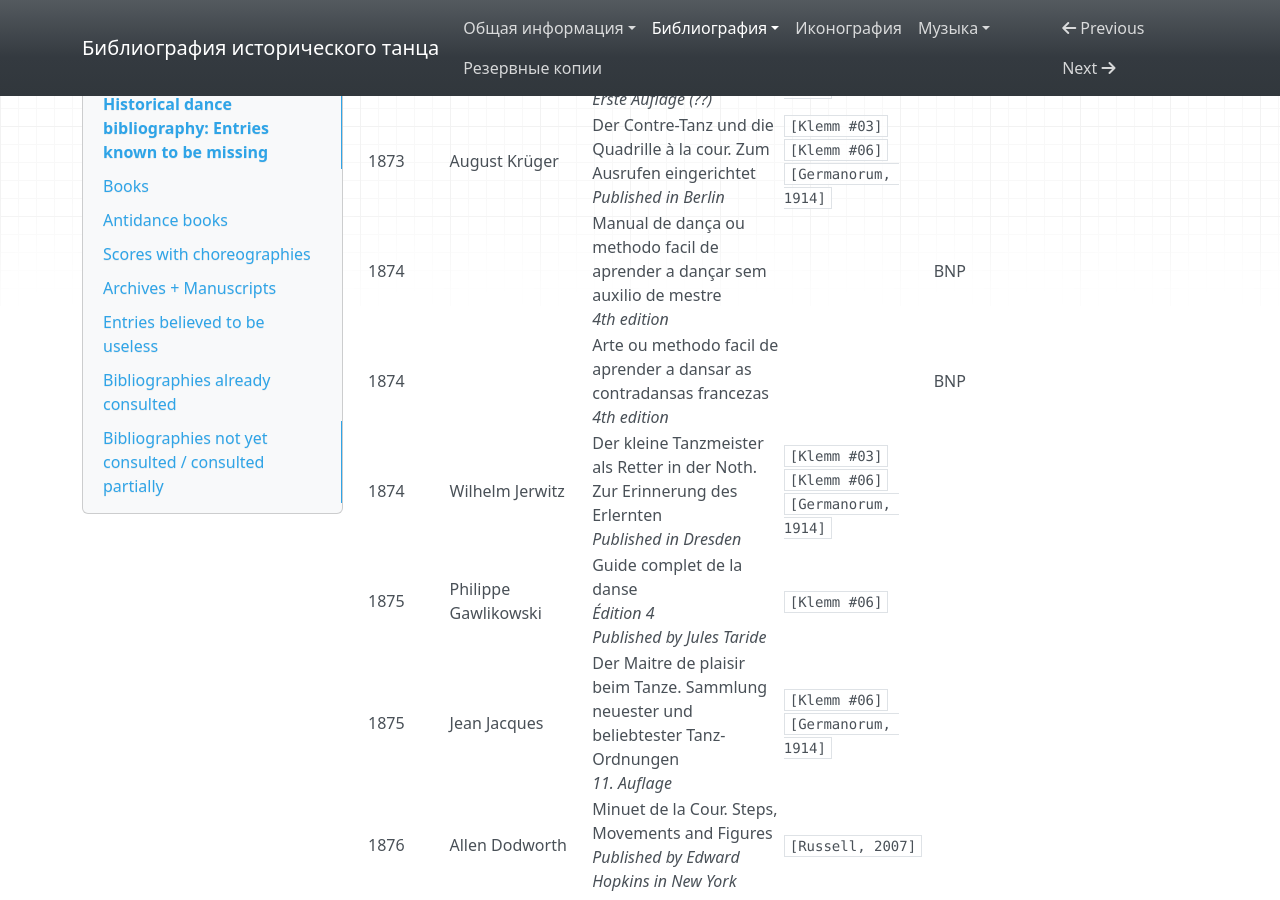
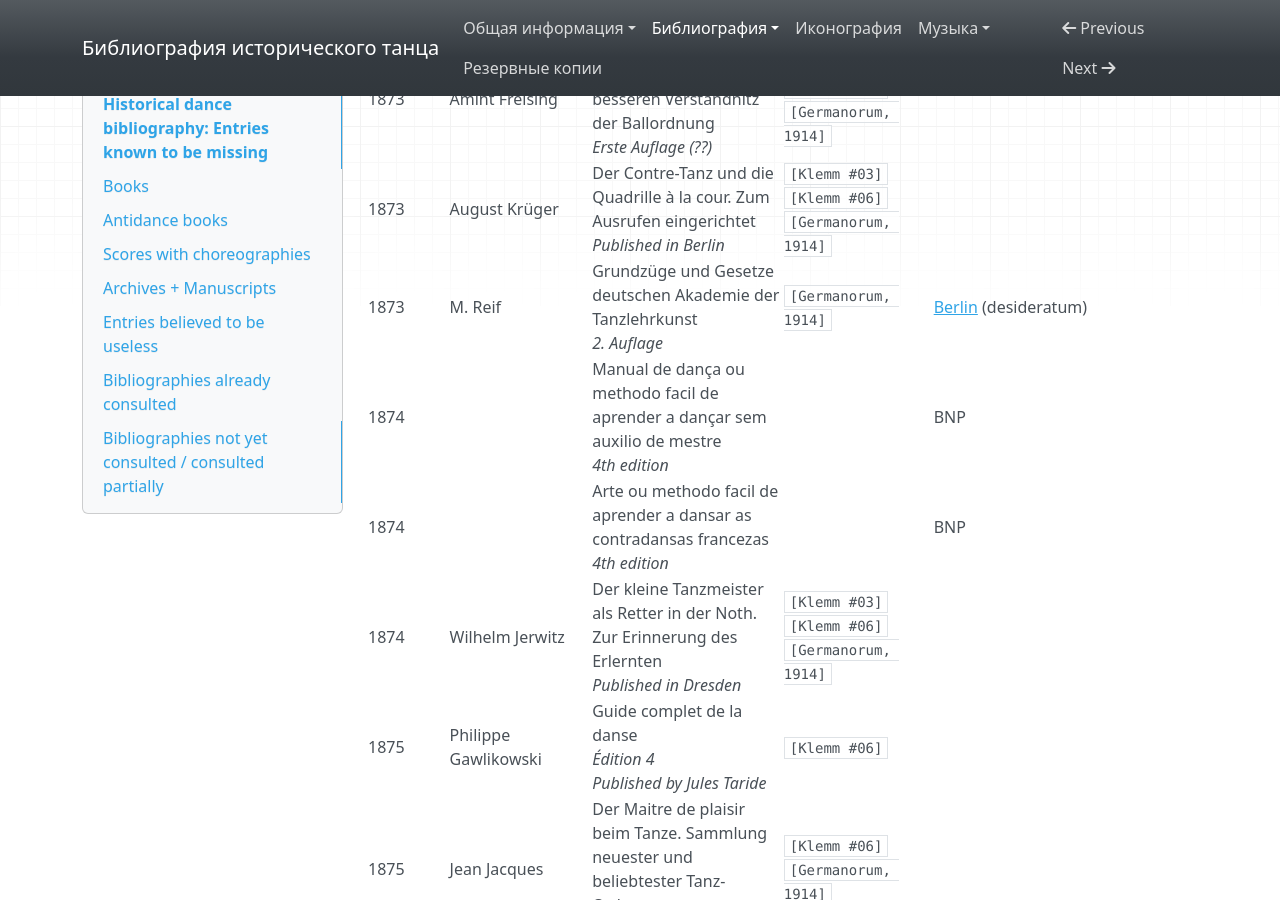
Before and after one commit to hda-technical/dancebooks, an MkDocs documentation site: the page built from docs/bibliography_missing.md, in a window 1280 px wide and 900 px high, scrolled down 40087 px. Built offline with MkDocs 1.6.1, drawn with Linux system fonts in a browser that asks for light colours; nearby versions of some CDN libraries; some of the changed text lies outside the part shown.

Commit message:
More entries from Germanorum

```diff
--- a/docs/bibliography_missing.md
+++ b/docs/bibliography_missing.md
@@ -290,7 +290,7 @@
 | 1842 | P. Lahire | Das Non-plus-ultra der Tanzkunst | `[Germanorum, 1914]` | [Berlin](http://portal.kobv.de/uid.do?query=b3kat_BV023947798&index=internal&plv=2)<br/>[Frankfurt](https://lbsopac.rz.uni-frankfurt.de/DB=30/PPNSET?PPN=053488474) |
 | 1842? | Adam Rabel | Kleine Sammlung geselliger Tänze | `[Unfried, 2014]` | |
 | 1843 | | Листок для светских людей. Петербургские балы и маскарады<br/>_№5 за 1843 год_ | | [NLR](https://primo.nlr.ru/permalink/f/df0lai/07NLR_LMS004358933) |
-| 1844 | Adam Rabel | Die Lance-Quadrille. Mit 4 Tafeln Abbildungen und einer neuen Musik<br/>_2. Auflage_<br/>_Published in Wien_ | `[Klemm #02]`<br/>`[Klemm #03]`<br/>`[Klemm #06]` | |
+| 1844 | Adam Rabel | Die Lance-Quadrille. Mit 4 Tafeln Abbildungen und einer neuen Musik<br/>_2. Auflage_<br/>_Published in Wien_ | `[Klemm #02]`<br/>`[Klemm #03]`<br/>`[Klemm #06]`<br/>`[Germanorum, 1914]` | |
 | 1844 | | The Ballroom Annual | `[Guillard, 1989]` | [BL](http://explore.bl.uk/BLVU1:LSCOP-ALL:BLL01010474492) |
 | 1844 | David Bogue (publisher) | The Ball-Room Preceptor; Comprising The Most Esteemed Quadrilles, Galopades, Mazourkas, & Other Fashionable Dances of the Season<br/>_4th edition_ | | [On sale, £180](https://www.abebooks.com/servlet/BookDetailsPL?bi=21804699530) |
 | 1844 | Jean Charles Louis Le Pitre | Réflexions sur l'art de la danse, relativement à la décadence momentanée et à la renaissance actuelle des danses nationales françaises et allemandes | `[Katalog, 1894]`<br/>`[Klemm #03]`<br/>`[Klemm #06]` | [BNF](http://catalogue.bnf.fr/ark:/12148/cb43997540m) |
@@ -331,8 +331,8 @@
 | 1855 | Пётр Петрович Сухонин | Русские хороводы | | [RSL](https://search.rsl.ru/ru/record/01003563356) |
 | 1857 | Amint Freising | Neuestes Tanz- und Ball-Album, Anleitung zum besseren Verständnitz der Ballordnung | `[Klemm #02]` | [BL](http://explore.bl.uk/BLVU1:LSCOP-ALL:BLL01001321472) |
 | 1857 | Amint Freising | Quadrille à la cour (Les Lanciers). Zusammengestellt von Mitgliedern des Königl. Corps de Ballet zu Berlin<br/>_Published in Berlin_ | `[Klemm #02]`<br/>`[Klemm #03]`<br/>`[Klemm #06]`<br/>`[Germanorum, 1914]` | |
-| 1857 | Johann Raab | Der Cotillon : in 20 neuen Figuren. Mit faßlicher, genauer und ausführlicher Beschreibung und Zeichnung aller Touren für Tänzer und Nichttänzer | `[Klemm #02]`<br/>`[Klemm #03]`<br/>`[Klemm #06]` | [Berlin](https://udk-berlin.hosted.exlibrisgroup.com:443/UDK:default_scope:UDK_ALMA_DS21524536370002884) |
-| 1857? | Johann Raab | L'Alliance<br/>_Published in Wien_ | `[Klemm #02]`<br/>`[Klemm #03]`<br/>`[Klemm #06]` | [ÖNB](http://data.onb.ac.at/rec/AC09173622) |
+| 1857 | Johann Raab | Der Cotillon : in 20 neuen Figuren. Mit faßlicher, genauer und ausführlicher Beschreibung und Zeichnung aller Touren für Tänzer und Nichttänzer | `[Klemm #02]`<br/>`[Klemm #03]`<br/>`[Klemm #06]`<br/>`[Germanorum, 1914]` | [Berlin](https://udk-berlin.hosted.exlibrisgroup.com:443/UDK:default_scope:UDK_ALMA_DS21524536370002884) |
+| 1857? | Johann Raab | L'Alliance<br/>_Published in Wien_ | `[Klemm #02]`<br/>`[Klemm #03]`<br/>`[Klemm #06]`<br/>`[Germanorum, 1914]` | [ÖNB](http://data.onb.ac.at/rec/AC09173622) |
 | 1857 | Mieczysław Hłasko | Die Mazur (Polnischer Nationaltanz); gründlich und für Jedermann leicht faßlich beschrieben, mit Abbildung der Figuren und einer Nationalmusikversehen | `[Klemm #03]`<br/>`[Klemm #06]`<br/>`[Germanorum, 1914]` | |
 | 1857 | Jean Jacques | Der Tanzmeister in der Westentasche<br/>_4. Auflage_ | `[Klemm #02]`<br/>`[Klemm #03]`<br/>`[Klemm #06]`<br/>`[Germanorum, 1914]` | |
 | 1857 | Eduard Georg Eichler | Reichs-Quadrille im Rococco- Ecossaise- oder Polka-Tremblant-Schritte | [Title page](https://yadi.sk/i/yJTwI_8OlTDP0A) | [ÖNB #1](http://data.onb.ac.at/rec/AC09238594)<br/>[ÖNB #2](http://data.onb.ac.at/rec/AC09217669) |
@@ -349,7 +349,7 @@
 | 1862 | Georg Gerster | Katechismus der Höflichkeits-, Anstands- und Präsentationlehre<br/>_Book on etiquette_ | `[Katalog, 1894]` | |
 | 1862–1875? | Georg Gerster | Die Tanzkunst mit Choregraphie der Positionen<br/>_2. Auflage_ | `[Germanorum, 1914]` | |
 | 1863 | | Die Lieblingstänze des modernen Ballsaals | `[Germanorum, 1914]` | |
-| 1864 | M. Reif | Die Quadrille française (die Contretänze), deren Geschichte und genane Beschreibung, zugleich eine kritische Beleuchtung der in Norddeutschland, namentlich in Schlesien under der obigen Bezeichnung gelehrten Tänze | `[Klemm #03]`<br/>`[Klemm #06]` | | [Berlin](http://stabikat.de/DB=1/LNG=EN/CLK?IKT=12&TRM=470818174)<br/>[BL](http://explore.bl.uk/BLVU1:LSCOP-ALL:BLL01003066340) |
+| 1864 | M. Reif | Die Quadrille française (die Contretänze), deren Geschichte und genane Beschreibung, zugleich eine kritische Beleuchtung der in Norddeutschland, namentlich in Schlesien under der obigen Bezeichnung gelehrten Tänze | `[Klemm #03]`<br/>`[Klemm #06]`<br/>`[Germanorum, 1914]` | [Berlin](http://stabikat.de/DB=1/LNG=EN/CLK?IKT=12&TRM=470818174)<br/>[BL](http://explore.bl.uk/BLVU1:LSCOP-ALL:BLL01003066340) |
 | 1865 | Isidor | Aufforderung zum Tanz<br/>_Humoreske_<br/>_Published in Zerbst_ | `[Germanorum, 1914]` | |
 | 1865 | Richard Fricke | Der elegante Ballordner. Sammlung neuester und geschmackvollster Gesellschaftstänze<br/>_2. Auflage_ | `[Klemm #03]`<br/>`[Klemm #06]` | |
 | 1866 | | Manual de dança ou método fácil de aprender a dançar sem auxilio de mestre | | BNP |
@@ -366,6 +366,7 @@
 | 1871 | Oskar Guttmann | Grundsätze der ästhetischen Bildung des menschlichen Körpers. Praktisches Lehrbuch zum Selbstunterricht für alle gebildeten Stände, insbesondere für Bühnenkünstler<br/>_Book on physical education._ | `[Klemm #03]` | [Cincinnati](https://huc.on.worldcat.org/oclc/172998951)<br/>[BL](http://explore.bl.uk/BLVU1:LSCOP-ALL:BLL01001548753) (reported missing as of April 2023) |
 | 1873 | Amint Freising | Neuestes Tanz- und Ball-Album, Anleitung zum besseren Verständnitz der Ballordnung<br/>_Erste Auflage (??)_ | `[Klemm #03]`<br/>`[Klemm #06]`<br/>`[Germanorum, 1914]` | |
 | 1873 | August Krüger | Der Contre-Tanz und die Quadrille à la cour. Zum Ausrufen eingerichtet<br/>_Published in Berlin_ | `[Klemm #03]`<br/>`[Klemm #06]`<br/>`[Germanorum, 1914]` | |
+| 1873 | M. Reif | Grundzüge und Gesetze deutschen Akademie der Tanzlehrkunst<br/>_2. Auflage_ | `[Germanorum, 1914]` | [Berlin](https://stabikat.de/DB=1/XMLPRS=N/PPN?PPN=470817186) (desideratum) |
 | 1874 | | Manual de dança ou methodo facil de aprender a dançar sem auxilio de mestre<br/>_4th edition_ | | BNP |
 | 1874 | | Arte ou methodo facil de aprender a dansar as contradansas francezas<br/>_4th edition_ | | BNP |
 | 1874 | Wilhelm Jerwitz | Der kleine Tanzmeister als Retter in der Noth. Zur Erinnerung des Erlernten<br/>_Published in Dresden_ | `[Klemm #03]`<br/>`[Klemm #06]`<br/>`[Germanorum, 1914]` |
@@ -430,6 +431,7 @@
 | 1906 | А. А. Кондаков | Дирижерство танцев: вальса, мазурки, кадрили и котильона | | [NLR](https://primo.nlr.ru/permalink/f/df0lai/07NLR_LMS005127283) (marked as desideratum) |
 | 1907 | Василий Степанов | Современные народные собрания, игры, танцы и песни, частушки и другие в деревне | | [SHPL](http://unis.shpl.ru/Pages/BooksCard.aspx?bookId=1682251&dbType=Y) |
 | 1907 | Carl Sandmeier | Sichere Anleitung zur Selbsterlernung aller üblichen Rund-Tänze<br/>_Published in Zürich_<br/>_4. Auflage_ | `[Germanorum, 1914]` | Swiss National Library<br/>Universitätsbibliothek Basel |
+| 1908 | E. von Rauch | Das grosse Buch der Tanzkunst | `[Germanorum, 1914]` | [HathiTrust (US only)](https://hdl.handle.net/2027/nyp.33433004635508) |
 | 1908? | Peter Müller | Anstands- und Tanzlehre Kommando d. Contre-danse, Norddeutsche Française, Quadrille à la cour | | [Berlin](http://stabikat.de/DB=1/LNG=EN/CLK?IKT=12&TRM=390745111) |
 | 1909 | | Толкучка : Бальный листок, выходящий раз в год | | [NLR](https://primo.nlr.ru/permalink/f/df0lai/07NLR_LMS004956353) |
 | 191- | | Танго (серия «Заочные уроки на мандолине», №6) | | [NLR](https://primo.nlr.ru/permalink/f/df0lai/07NLR_LMS005139495) |
```
